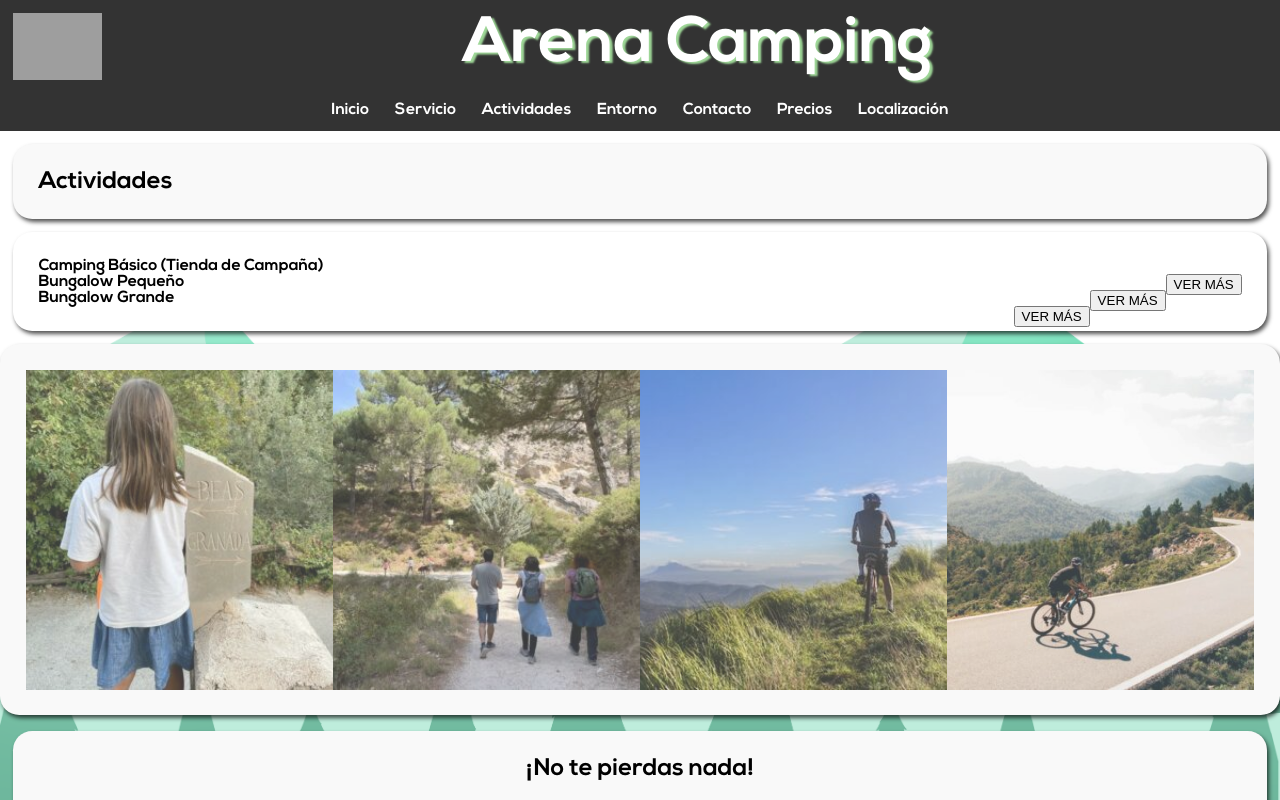
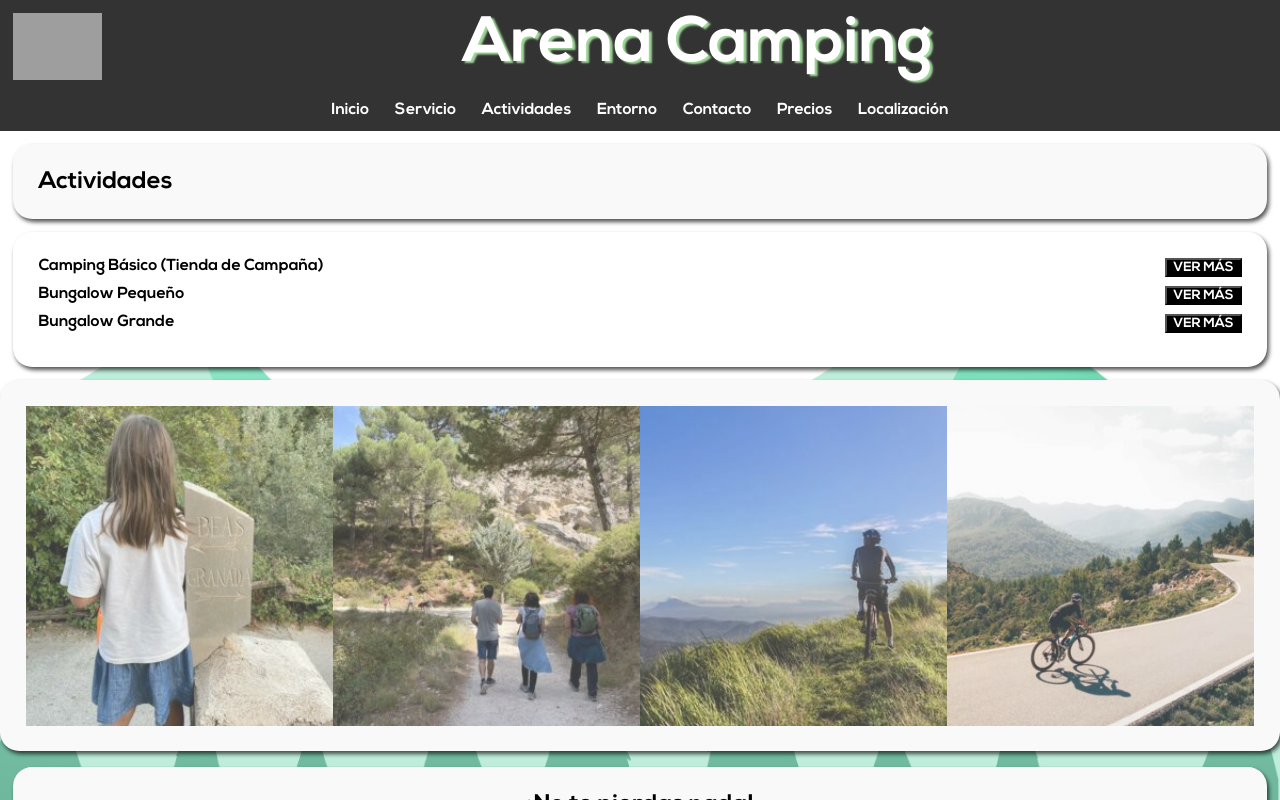
Before and after one commit to F3LIP3X/ArenaCamping-web, a React (Create React App) app: page /Actividades in a window 1280 px wide. Shown: the top 800 px of the page. Built offline with nearby package versions, Linux system fonts and the light colour scheme; grey boxes are pictures that could not be loaded.

Commit message:
1.4.5
Arreglar botones

```diff
--- a/src/components/Actividades/Actividades.jsx
+++ b/src/components/Actividades/Actividades.jsx
@@ -41,16 +41,16 @@ const actividades = () => {
                     <section id="actividad" class="tabla">
                         <div>
                             <div>
-                                <p>Camping Básico (Tienda de Campaña)</p>
                                 <button className='boton'>VER MÁS</button>
+                                <p className='pText'>Camping Básico (Tienda de Campaña)</p>
                             </div>
                             <div>
-                                <p>Bungalow Pequeño</p>
                                 <button className='boton'>VER MÁS</button>
+                                <p className='pText'>Bungalow Pequeño</p>
                             </div>
                             <div>
-                                <p>Bungalow Grande</p>
                                 <button className='boton'>VER MÁS</button>
+                                <p className='pText'>Bungalow Grande</p>
                             </div>
                         </div>
                     </section>
--- a/src/components/Actividades/actividades.css
+++ b/src/components/Actividades/actividades.css
@@ -1,6 +1,4 @@
-tr button {    font-family: 'nexa';
-    src: url('../assets/Nexa\ Bold.otf') format('truetype');
-
+tr button {
 
     background-color: rgb(38, 38, 38);
     color: #fff
@@ -16,8 +14,15 @@ tr button {    font-family: 'nexa';
 .boton {
     display:block;
     float: right;
+    font-family: 'nexa';
+    src: url('../assets/Nexa\ Bold.otf') format('truetype');
+    color: white;
+    background-color: black;
 }
 
+.pText {
+    padding-bottom: 1%;
+}
 .Galeria{
     display: flex;
     width: auto;
```
